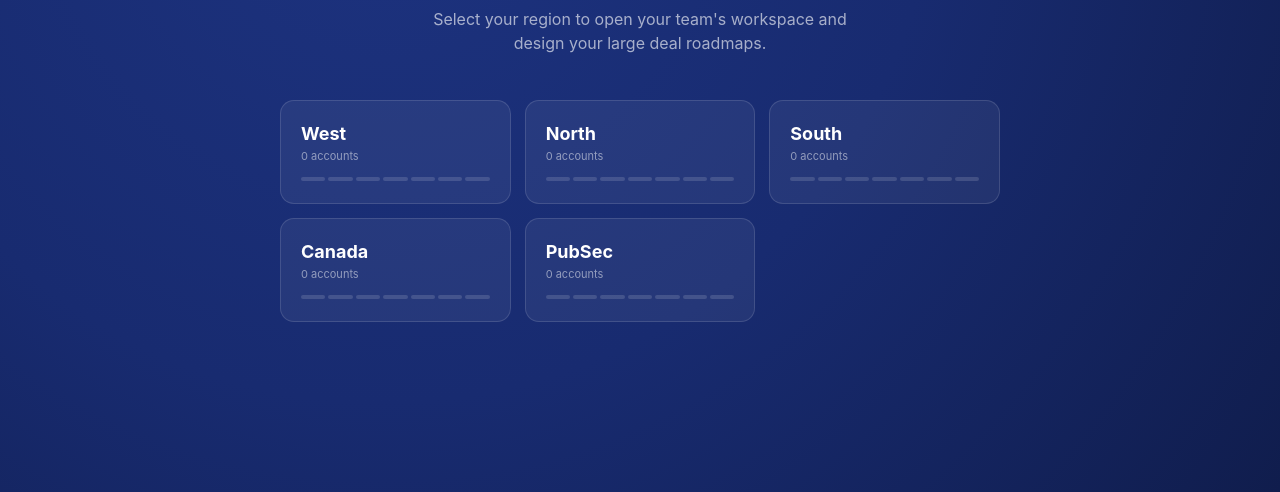
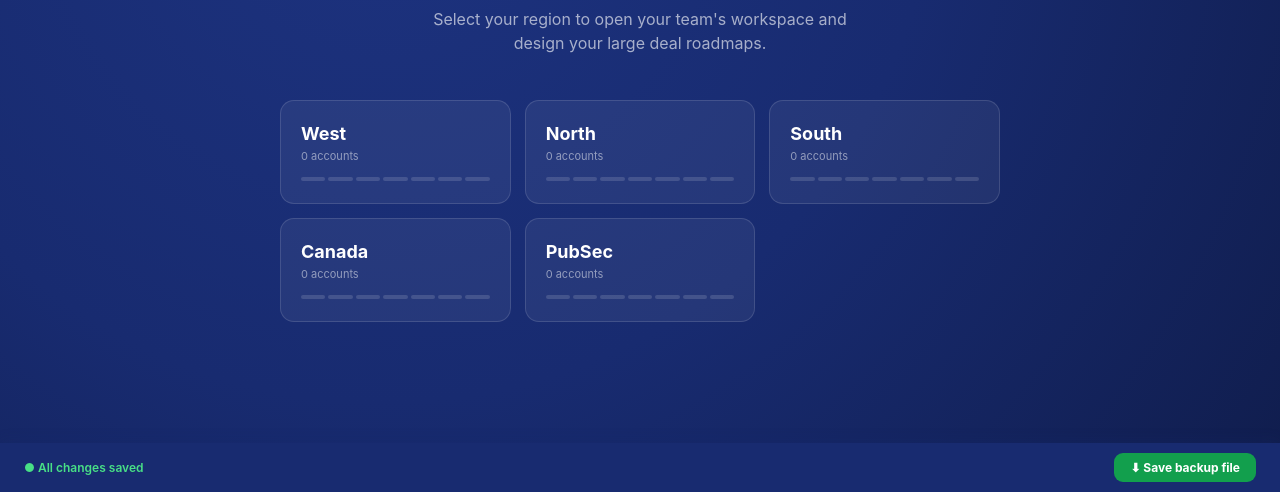
Before and after one commit to Bonggss/BGH_large_deal_canvas, a plain HTML site: page index.html in a window 1280 px wide. Shown: the part 308-800 px from the top of the page. Drawn offline with Linux system fonts and the light colour scheme.

Commit message:
Add save bar with status and export button

```diff
--- a/index.html
+++ b/index.html
@@ -272,6 +272,24 @@ input,textarea,select{font-family:inherit;font-size:inherit;}
   .act-add{flex-wrap:wrap;}
   .act-add .days-select[data-actcat]{max-width:100%;}
 }
+#save-bar{
+  position:fixed;bottom:0;left:0;right:0;z-index:300;
+  background:var(--q-blue-dark);
+  display:flex;align-items:center;justify-content:space-between;
+  padding:10px 24px;
+  box-shadow:0 -2px 12px rgba(24,43,112,.2);
+}
+#save-status{
+  font-size:12px;font-weight:600;color:var(--q-green-light);
+  display:flex;align-items:center;gap:6px;
+}
+#save-export-btn{
+  padding:7px 16px;border-radius:var(--radius-sm);
+  background:var(--q-green);color:#fff;
+  font-size:12px;font-weight:700;border:none;cursor:pointer;
+  transition:background .15s;
+}
+#save-export-btn:hover{background:var(--q-green-mid);}
 @media print{
   #topbar,#modal-overlay,#export-modal,.canvas-header,#canvas-content,#region-home,#landing,.cal-toggle-btn,.tb-btn{display:none!important;}
   body{background:#fff;}
@@ -332,6 +350,11 @@ input,textarea,select{font-family:inherit;font-size:inherit;}
   <div class="cal-wrap"><button class="cal-toggle-btn" id="cal-toggle"><span id="cal-btn-icon">📅</span><span id="cal-btn-text">Show 30 · 60 · 90 Day Action Plan</span></button></div>
   <div id="calendar-section"></div>
   <div class="pp-body" id="pp-body"></div>
+</div>
+
+<div id="save-bar">
+  <span id="save-status">● All changes saved</span>
+  <button id="save-export-btn" onclick="exportData()">⬇ Save backup file</button>
 </div>
 
 <div id="modal-overlay">
@@ -1107,6 +1130,17 @@ function renderPresent(){
     <div class="pp-stat"><div class="pp-stat-num">${actN}</div><div class="pp-stat-label">Actions</div></div>`;
   const body=$('pp-body'); body.innerHTML=''; let any=false;
 
+  // Research sections
+  FRAMEWORK.dimensions.forEach((dim,i)=>{
+    const p=acc.pillars[dim.id]; const col=DIM_COLORS[i];
+    const qa=dim.research.internal.map((q,qi)=>{ const a=p.researchAnswers['i'+qi]; return a&&a.trim()?`<div class="pp-qa"><div class="pp-q">${esc(q)}</div><div class="pp-a" style="border-color:${col.text}">${esc(a)}</div></div>`:''; }).filter(Boolean).join('');
+    if(!qa&&!(p.notes&&p.notes.trim())) return; any=true;
+    const sec=document.createElement('div'); sec.className='pp-section';
+    sec.innerHTML=`<div class="pp-sec-header"><div class="pp-sec-icon" style="background:${col.icon}">${dim.icon}</div><div class="pp-sec-headtext"><div class="pp-sec-num">PILLAR ${dim.num}</div><div class="pp-sec-label">${esc(dim.label)}</div></div></div>
+      <div class="pp-sec-body">${qa}${p.notes&&p.notes.trim()?`<div class="pp-note">${esc(p.notes)}</div>`:''}</div>`;
+    body.appendChild(sec);
+  });
+
   // Signals
   if(acc.signals.length){ any=true;
     const rows=acc.signals.map(s=>`<div class="pp-signal"><span class="pp-sig-dot" style="background:${SIGNAL_COLORS[s.color||'none']}"></span><span>${esc(s.text)}</span>${s.source&&s.source!=='Custom'?`<span class="pp-sig-src">${esc(s.source)}</span>`:''}</div>`).join('');
@@ -1121,17 +1155,6 @@ function renderPresent(){
     sec.innerHTML=`<div class="pp-sec-header"><div class="pp-sec-icon" style="background:rgba(37,68,153,.14)">💼</div><div class="pp-sec-headtext"><div class="pp-sec-num">ACCOUNT</div><div class="pp-sec-label">Commercial model priority</div></div></div><div class="pp-sec-body">${rows}</div>`;
     body.appendChild(sec);
   }
-  // Research sections
-  FRAMEWORK.dimensions.forEach((dim,i)=>{
-    const p=acc.pillars[dim.id]; const col=DIM_COLORS[i];
-    const qa=dim.research.internal.map((q,qi)=>{ const a=p.researchAnswers['i'+qi]; return a&&a.trim()?`<div class="pp-qa"><div class="pp-q">${esc(q)}</div><div class="pp-a" style="border-color:${col.text}">${esc(a)}</div></div>`:''; }).filter(Boolean).join('');
-    if(!qa&&!(p.notes&&p.notes.trim())) return; any=true;
-    const sec=document.createElement('div'); sec.className='pp-section';
-    sec.innerHTML=`<div class="pp-sec-header"><div class="pp-sec-icon" style="background:${col.icon}">${dim.icon}</div><div class="pp-sec-headtext"><div class="pp-sec-num">PILLAR ${dim.num}</div><div class="pp-sec-label">${esc(dim.label)}</div></div></div>
-      <div class="pp-sec-body">${qa}${p.notes&&p.notes.trim()?`<div class="pp-note">${esc(p.notes)}</div>`:''}</div>`;
-    body.appendChild(sec);
-  });
-
   if(!any) body.innerHTML=`<div class="pp-empty">Nothing filled in yet. Go back to the canvas and start building.</div>`;
   calVisible=false; $('calendar-section').classList.remove('visible');
   $('cal-btn-text').textContent='Show 30 · 60 · 90 Day Action Plan'; $('cal-btn-icon').textContent='📅';
@@ -1208,7 +1231,6 @@ window.addEventListener('beforeunload', function(e) {
   e.preventDefault();
   e.returnValue = '';
 });
-
 if(document.readyState==='loading') document.addEventListener('DOMContentLoaded',init);
 else init();
 </script>
```
